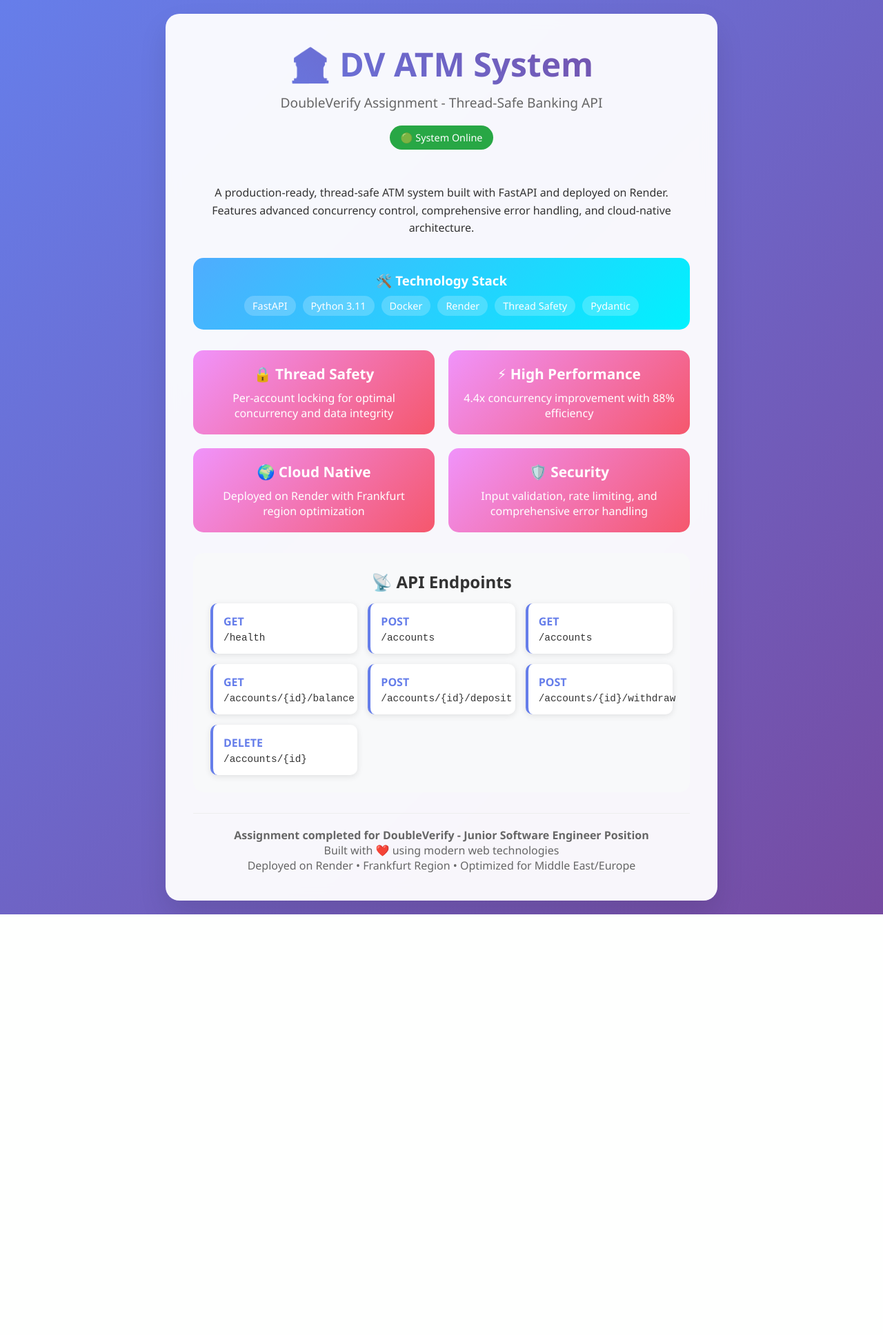
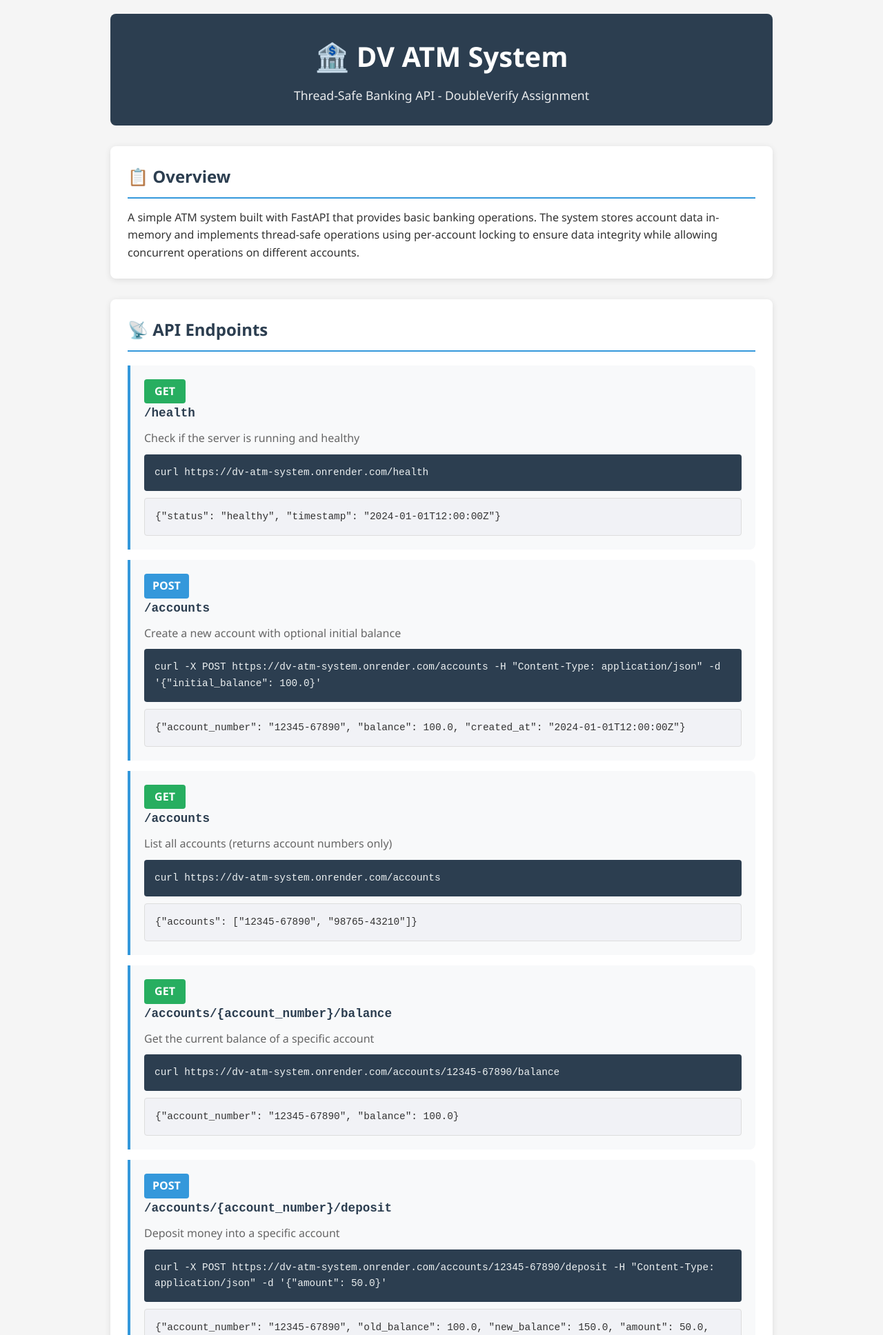
Before and after one commit to amirkap/dv-atm-system, a FastAPI app: page / in a window 1280 px wide. Shown: the top 1936 px of the page at 69% size. Before the commit the page ends 1326 px from the top, so only its background shows below. Run offline with FastAPI, Linux system fonts and the light colour scheme.

Commit message:
Simplify welcome page to focus on essential API documentation
- Remove excessive bragging and marketing content
- Focus on clear overview and API endpoint documentation
- Add practical curl examples for each endpoint
- Show expected response formats
- Clean, professional design focused on functionality

```diff
--- a/app/templates/welcome.html
+++ b/app/templates/welcome.html
@@ -3,7 +3,7 @@
 <head>
     <meta charset="UTF-8">
     <meta name="viewport" content="width=device-width, initial-scale=1.0">
-    <title>DV ATM System - Welcome</title>
+    <title>DV ATM System - API Documentation</title>
     <style>
         * {
             margin: 0;
@@ -13,112 +13,122 @@
 
         body {
             font-family: 'Segoe UI', Tahoma, Geneva, Verdana, sans-serif;
-            background: linear-gradient(135deg, #667eea 0%, #764ba2 100%);
-            min-height: 100vh;
-            display: flex;
-            align-items: center;
-            justify-content: center;
+            background: #f5f5f5;
+            line-height: 1.6;
+            color: #333;
+        }
+
+        .container {
+            max-width: 1000px;
+            margin: 0 auto;
             padding: 20px;
         }
 
-        .container {
-            background: rgba(255, 255, 255, 0.95);
-            border-radius: 20px;
-            padding: 40px;
-            max-width: 800px;
-            width: 100%;
-            box-shadow: 0 20px 40px rgba(0, 0, 0, 0.1);
-            backdrop-filter: blur(10px);
-        }
-
         .header {
-            text-align: center;
-            margin-bottom: 30px;
-        }
-
-        .logo {
-            font-size: 3rem;
-            font-weight: bold;
-            background: linear-gradient(45deg, #667eea, #764ba2);
-            -webkit-background-clip: text;
-            -webkit-text-fill-color: transparent;
-            background-clip: text;
-            margin-bottom: 10px;
-        }
-
-        .subtitle {
-            color: #666;
-            font-size: 1.2rem;
-            margin-bottom: 20px;
-        }
-
-        .description {
-            color: #333;
-            line-height: 1.6;
+            background: #2c3e50;
+            color: white;
+            padding: 30px;
+            border-radius: 8px;
             margin-bottom: 30px;
             text-align: center;
         }
 
-        .features {
-            display: grid;
-            grid-template-columns: repeat(auto-fit, minmax(250px, 1fr));
-            gap: 20px;
-            margin-bottom: 30px;
+        .header h1 {
+            font-size: 2.5rem;
+            margin-bottom: 10px;
         }
 
-        .feature {
-            background: linear-gradient(135deg, #f093fb 0%, #f5576c 100%);
-            color: white;
-            padding: 20px;
-            border-radius: 15px;
-            text-align: center;
-            transition: transform 0.3s ease;
+        .header p {
+            font-size: 1.1rem;
+            opacity: 0.9;
         }
 
-        .feature:hover {
-            transform: translateY(-5px);
+        .overview {
+            background: white;
+            padding: 25px;
+            border-radius: 8px;
+            margin-bottom: 30px;
+            box-shadow: 0 2px 10px rgba(0,0,0,0.1);
         }
 
-        .feature h3 {
-            margin-bottom: 10px;
-            font-size: 1.3rem;
+        .overview h2 {
+            color: #2c3e50;
+            margin-bottom: 15px;
+            border-bottom: 2px solid #3498db;
+            padding-bottom: 10px;
         }
 
         .api-section {
-            background: #f8f9fa;
+            background: white;
             padding: 25px;
-            border-radius: 15px;
-            margin-bottom: 30px;
+            border-radius: 8px;
+            margin-bottom: 20px;
+            box-shadow: 0 2px 10px rgba(0,0,0,0.1);
         }
 
         .api-section h2 {
-            color: #333;
+            color: #2c3e50;
+            margin-bottom: 20px;
+            border-bottom: 2px solid #3498db;
+            padding-bottom: 10px;
+        }
+
+        .endpoint {
+            background: #f8f9fa;
+            border-left: 4px solid #3498db;
+            padding: 20px;
             margin-bottom: 15px;
+            border-radius: 0 8px 8px 0;
+        }
+
+        .endpoint:last-child {
+            margin-bottom: 0;
+        }
+
+        .method {
+            display: inline-block;
+            background: #3498db;
+            color: white;
+            padding: 5px 12px;
+            border-radius: 4px;
+            font-weight: bold;
+            margin-right: 10px;
+            min-width: 60px;
             text-align: center;
         }
 
-        .endpoints {
-            display: grid;
-            grid-template-columns: repeat(auto-fit, minmax(200px, 1fr));
-            gap: 15px;
+        .method.get { background: #27ae60; }
+        .method.post { background: #3498db; }
+        .method.delete { background: #e74c3c; }
+
+        .path {
+            font-family: 'Courier New', monospace;
+            font-size: 1.1rem;
+            color: #2c3e50;
+            font-weight: bold;
         }
 
-        .endpoint {
-            background: white;
-            padding: 15px;
-            border-radius: 10px;
-            border-left: 4px solid #667eea;
-            box-shadow: 0 2px 10px rgba(0, 0, 0, 0.1);
+        .description {
+            margin-top: 10px;
+            color: #666;
         }
 
-        .method {
-            font-weight: bold;
-            color: #667eea;
-            margin-bottom: 5px;
+        .example {
+            background: #2c3e50;
+            color: #ecf0f1;
+            padding: 15px;
+            border-radius: 4px;
+            margin-top: 10px;
+            font-family: 'Courier New', monospace;
+            font-size: 0.9rem;
         }
 
-        .path {
-            color: #333;
+        .response {
+            background: #f1f2f6;
+            border: 1px solid #ddd;
+            padding: 15px;
+            border-radius: 4px;
+            margin-top: 10px;
             font-family: 'Courier New', monospace;
             font-size: 0.9rem;
         }
@@ -128,129 +138,90 @@
             color: #666;
             margin-top: 30px;
             padding-top: 20px;
-            border-top: 1px solid #eee;
-        }
-
-        .status {
-            display: inline-block;
-            background: #28a745;
-            color: white;
-            padding: 8px 16px;
-            border-radius: 20px;
-            font-size: 0.9rem;
-            margin-bottom: 20px;
-        }
-
-        .tech-stack {
-            background: linear-gradient(135deg, #4facfe 0%, #00f2fe 100%);
-            color: white;
-            padding: 20px;
-            border-radius: 15px;
-            text-align: center;
-            margin-bottom: 30px;
-        }
-
-        .tech-stack h3 {
-            margin-bottom: 10px;
-        }
-
-        .tech-list {
-            display: flex;
-            justify-content: center;
-            flex-wrap: wrap;
-            gap: 10px;
-        }
-
-        .tech-item {
-            background: rgba(255, 255, 255, 0.2);
-            padding: 5px 12px;
-            border-radius: 15px;
-            font-size: 0.9rem;
+            border-top: 1px solid #ddd;
         }
     </style>
 </head>
 <body>
     <div class="container">
         <div class="header">
-            <div class="logo">🏦 DV ATM System</div>
-            <div class="subtitle">DoubleVerify Assignment - Thread-Safe Banking API</div>
-            <div class="status">🟢 System Online</div>
+            <h1>🏦 DV ATM System</h1>
+            <p>Thread-Safe Banking API - DoubleVerify Assignment</p>
         </div>
 
-        <div class="description">
-            A production-ready, thread-safe ATM system built with FastAPI and deployed on Render.
-            Features advanced concurrency control, comprehensive error handling, and cloud-native architecture.
-        </div>
-
-        <div class="tech-stack">
-            <h3>🛠️ Technology Stack</h3>
-            <div class="tech-list">
-                <span class="tech-item">FastAPI</span>
-                <span class="tech-item">Python 3.11</span>
-                <span class="tech-item">Docker</span>
-                <span class="tech-item">Render</span>
-                <span class="tech-item">Thread Safety</span>
-                <span class="tech-item">Pydantic</span>
-            </div>
-        </div>
-
-        <div class="features">
-            <div class="feature">
-                <h3>🔒 Thread Safety</h3>
-                <p>Per-account locking for optimal concurrency and data integrity</p>
-            </div>
-            <div class="feature">
-                <h3>⚡ High Performance</h3>
-                <p>4.4x concurrency improvement with 88% efficiency</p>
-            </div>
-            <div class="feature">
-                <h3>🌍 Cloud Native</h3>
-                <p>Deployed on Render with Frankfurt region optimization</p>
-            </div>
-            <div class="feature">
-                <h3>🛡️ Security</h3>
-                <p>Input validation, rate limiting, and comprehensive error handling</p>
-            </div>
+        <div class="overview">
+            <h2>📋 Overview</h2>
+            <p>
+                A simple ATM system built with FastAPI that provides basic banking operations.
+                The system stores account data in-memory and implements thread-safe operations
+                using per-account locking to ensure data integrity while allowing concurrent
+                operations on different accounts.
+            </p>
         </div>
 
         <div class="api-section">
             <h2>📡 API Endpoints</h2>
-            <div class="endpoints">
+
             <div class="endpoint">
-                    <div class="method">GET</div>
+                <div class="method get">GET</div>
                 <div class="path">/health</div>
+                <div class="description">Check if the server is running and healthy</div>
+                <div class="example">curl https://dv-atm-system.onrender.com/health</div>
+                <div class="response">{"status": "healthy", "timestamp": "2024-01-01T12:00:00Z"}</div>
             </div>
+
             <div class="endpoint">
-                    <div class="method">POST</div>
+                <div class="method post">POST</div>
                 <div class="path">/accounts</div>
+                <div class="description">Create a new account with optional initial balance</div>
+                <div class="example">curl -X POST https://dv-atm-system.onrender.com/accounts -H "Content-Type: application/json" -d '{"initial_balance": 100.0}'</div>
+                <div class="response">{"account_number": "12345-67890", "balance": 100.0, "created_at": "2024-01-01T12:00:00Z"}</div>
             </div>
+
             <div class="endpoint">
-                    <div class="method">GET</div>
+                <div class="method get">GET</div>
                 <div class="path">/accounts</div>
+                <div class="description">List all accounts (returns account numbers only)</div>
+                <div class="example">curl https://dv-atm-system.onrender.com/accounts</div>
+                <div class="response">{"accounts": ["12345-67890", "98765-43210"]}</div>
             </div>
+
             <div class="endpoint">
-                    <div class="method">GET</div>
-                    <div class="path">/accounts/{id}/balance</div>
+                <div class="method get">GET</div>
+                <div class="path">/accounts/{account_number}/balance</div>
+                <div class="description">Get the current balance of a specific account</div>
+                <div class="example">curl https://dv-atm-system.onrender.com/accounts/12345-67890/balance</div>
+                <div class="response">{"account_number": "12345-67890", "balance": 100.0}</div>
             </div>
+
             <div class="endpoint">
-                    <div class="method">POST</div>
-                    <div class="path">/accounts/{id}/deposit</div>
+                <div class="method post">POST</div>
+                <div class="path">/accounts/{account_number}/deposit</div>
+                <div class="description">Deposit money into a specific account</div>
+                <div class="example">curl -X POST https://dv-atm-system.onrender.com/accounts/12345-67890/deposit -H "Content-Type: application/json" -d '{"amount": 50.0}'</div>
+                <div class="response">{"account_number": "12345-67890", "old_balance": 100.0, "new_balance": 150.0, "amount": 50.0, "transaction_type": "deposit"}</div>
             </div>
+
             <div class="endpoint">
-                    <div class="method">POST</div>
-                    <div class="path">/accounts/{id}/withdraw</div>
+                <div class="method post">POST</div>
+                <div class="path">/accounts/{account_number}/withdraw</div>
+                <div class="description">Withdraw money from a specific account</div>
+                <div class="example">curl -X POST https://dv-atm-system.onrender.com/accounts/12345-67890/withdraw -H "Content-Type: application/json" -d '{"amount": 25.0}'</div>
+                <div class="response">{"account_number": "12345-67890", "old_balance": 150.0, "new_balance": 125.0, "amount": 25.0, "transaction_type": "withdraw"}</div>
             </div>
+
             <div class="endpoint">
-                    <div class="method">DELETE</div>
-                    <div class="path">/accounts/{id}</div>
-                </div>
+                <div class="method delete">DELETE</div>
+                <div class="path">/accounts/{account_number}</div>
+                <div class="description">Delete a specific account</div>
+                <div class="example">curl -X DELETE https://dv-atm-system.onrender.com/accounts/12345-67890</div>
+                <div class="response">{"message": "Account deleted successfully"}</div>
             </div>
         </div>
 
         <div class="footer">
-            <p><strong>Assignment completed for DoubleVerify - Junior Software Engineer Position</strong></p>
-            <p>Built with ❤️ using modern web technologies</p>
-            <p>Deployed on Render • Frankfurt Region • Optimized for Middle East/Europe</p>
+            <p><strong>DoubleVerify Assignment - Junior Software Engineer Position</strong></p>
+            <p>Built with FastAPI • Deployed on Render</p>
         </div>
     </div>
 </body>
```
Lines whose indentation alone changed are shown as unchanged.
